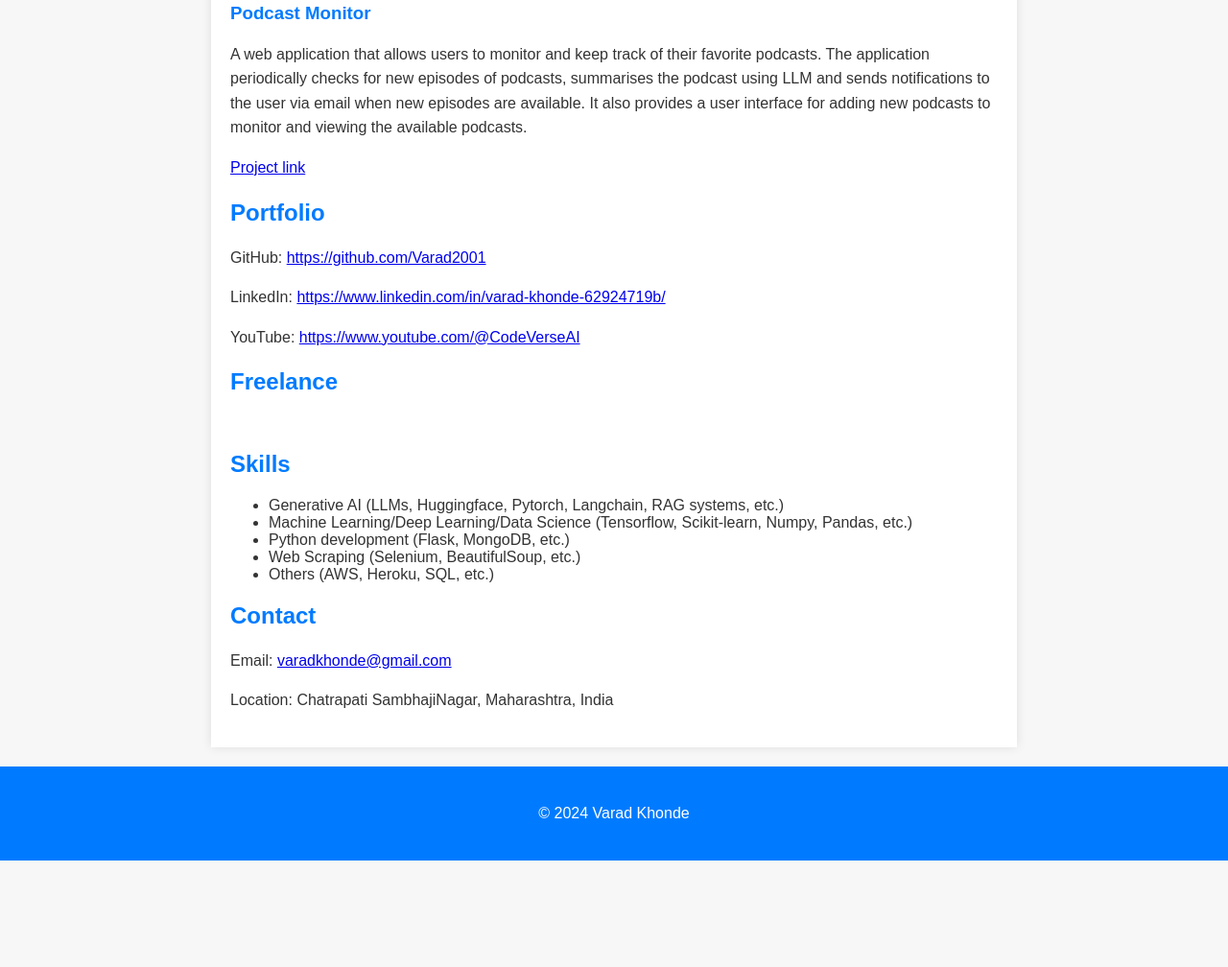
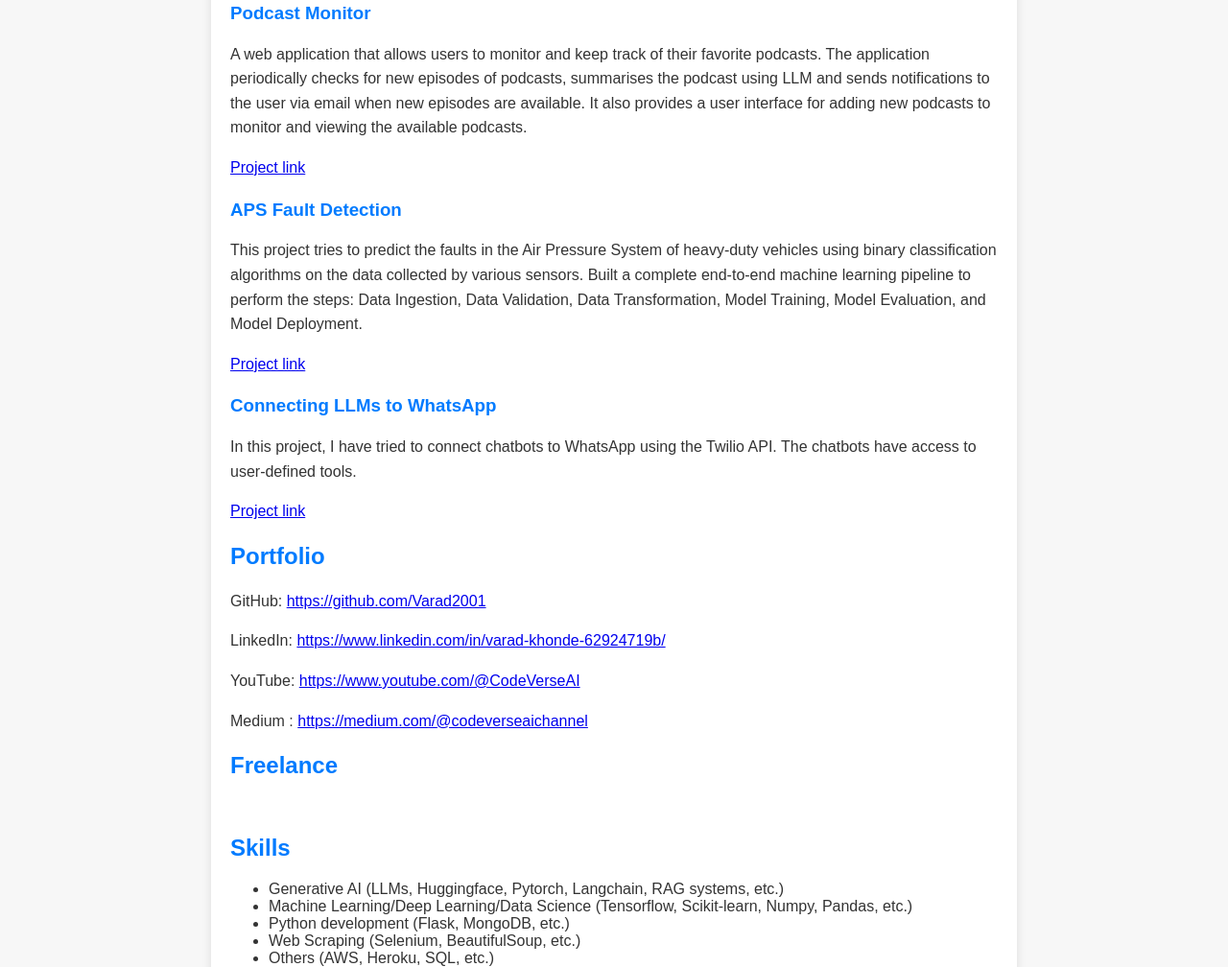
Before and after one commit to Varad2001/Varad2001.github.io, a plain HTML site: page index.html in a window 1280 px wide. Shown: the part 1286-2294 px from the top of the page at 96% size. Before the commit the page ends 2183 px from the top, so only its background shows below. Drawn offline with Linux system fonts and the light colour scheme; a script that the page names is missing.

Commit message:
new projects added

```diff
--- a/index.html
+++ b/index.html
@@ -97,6 +97,17 @@
             <p>A web application that allows users to monitor and keep track of their favorite podcasts. The application periodically checks for new episodes of podcasts, summarises the podcast using LLM and sends notifications to the user via email when new episodes are available. It also provides a user interface for adding new podcasts to monitor and viewing the available podcasts.</p>
             <p><a href="https://github.com/Varad2001/PodSum">Project link</a></p>
         </div>
+
+        <div class="project">
+            <h3>APS Fault Detection</h3>
+            <p>This project tries to predict the faults in the Air Pressure System of heavy-duty vehicles using binary classification algorithms on the data collected by various sensors. Built a complete end-to-end machine learning pipeline to perform the steps: Data Ingestion, Data Validation, Data Transformation, Model Training, Model Evaluation, and Model Deployment.</p>
+            <p><a href="https://github.com/Varad2001/aps-fault-detection">Project link</a></p>
+        </div>
+        <div class="project">
+            <h3>Connecting LLMs to WhatsApp</h3>
+            <p>In this project, I have tried to connect chatbots to WhatsApp using the Twilio API. The chatbots have access to user-defined tools.</p>
+            <p><a href="https://github.com/Varad2001/whatsapp-chatbot/tree/readme">Project link</a></p>
+        </div>
     </section>
 
     <section>
@@ -104,6 +115,7 @@
         <p>GitHub: <a href="https://github.com/Varad2001">https://github.com/Varad2001</a></p>
         <p>LinkedIn: <a href="https://www.linkedin.com/in/varad-khonde-62924719b/">https://www.linkedin.com/in/varad-khonde-62924719b/</a></p>
         <p>YouTube: <a href="https://www.youtube.com/@CodeVerseAI">https://www.youtube.com/@CodeVerseAI</a></p>
+        <p>Medium : <a href="https://medium.com/@codeverseaichannel">https://medium.com/@codeverseaichannel</a></p>
     </section>
 
 
@@ -150,7 +162,7 @@ Let us connect!</div>
 
     <section>
         <h2>Contact</h2>
-        <p>Email: <a href="mailto:khondevarad@gmail.com">varadkhonde@gmail.com</a></p>
+        <p>Email: <a href="mailto:varadkhonde@gmail.com">varadkhonde@gmail.com</a></p>
         <p>Location: Chatrapati SambhajiNagar, Maharashtra, India</p>
 
     </section>
```
